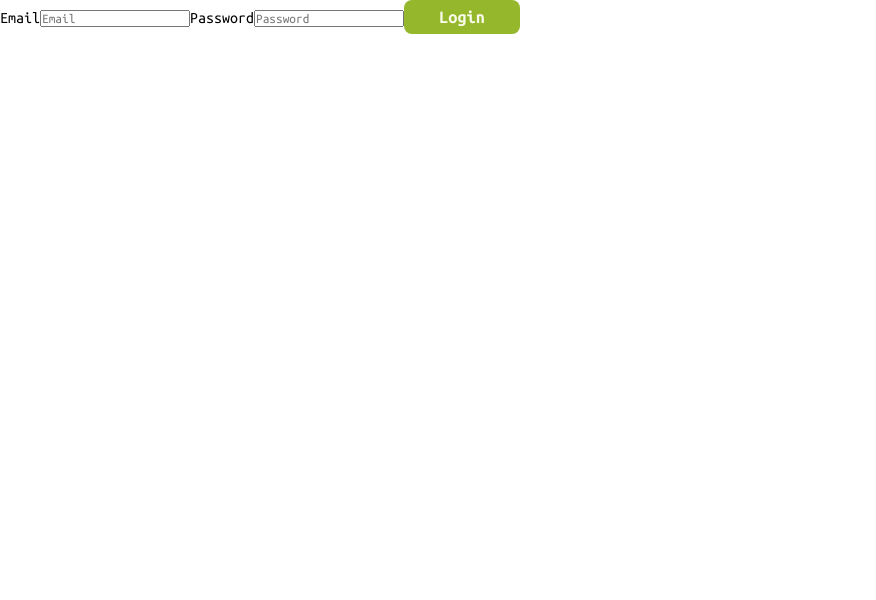
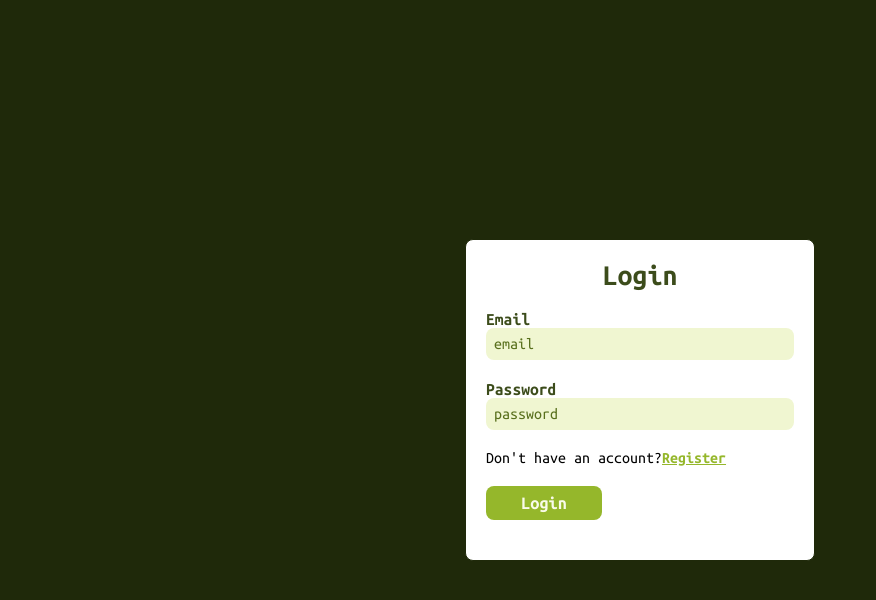
Before and after one commit to Juanfec4/fin-track, a React (Vite) app in the folder client/: page /auth/login in a window 1280 px wide. Shown: the top 600 px of the page, without its empty margins (0-876 px from the left). Built offline with nearby package versions, Linux system fonts and the light colour scheme.

Commit message:
Added: login & register form styles.

```diff
--- a/client/src/components/ui/forms/loginForm/index.tsx
+++ b/client/src/components/ui/forms/loginForm/index.tsx
@@ -1,12 +1,14 @@
 import { FC, FormEvent, useState } from "react";
 import Input, { InputType } from "../../inputs/textInput";
 import PrimaryButton from "../../buttons/primaryButton";
-import { useNavigate } from "react-router-dom";
+import { Link, useNavigate } from "react-router-dom";
 import { loginUser } from "../../../../services/apiService";
 import { saveCookie, getCookie } from "../../../../utils/cookies";
 import { saveToSession, getFromSession } from "../../../../utils/session";
 import { useAppDispatch } from "../../../../redux/store";
 import { login } from "../../../../redux/features/userSlice";
+
+import "./styles.scss";
 
 interface FormData {
   email: string;
@@ -53,9 +55,11 @@ const LoginForm: FC<LoginFormProps> = ({ setStatusMessage }) => {
 
   return (
     <form className="login-form" onSubmit={handleSubmit}>
+      <h2 className="login-form__title">Login</h2>
+      <div className="login-form__container">
         <Input
           fieldName="email"
-        placeholder="Email"
+          placeholder="email"
           label="Email"
           inputType={InputType.Text}
           value={formData.email}
@@ -65,7 +69,7 @@ const LoginForm: FC<LoginFormProps> = ({ setStatusMessage }) => {
         />
         <Input
           fieldName="password"
-        placeholder="Password"
+          placeholder="password"
           label="Password"
           inputType={InputType.Password}
           value={formData.password}
@@ -73,7 +77,14 @@ const LoginForm: FC<LoginFormProps> = ({ setStatusMessage }) => {
             setFormData({ ...formData, password: e.target.value })
           }
         />
+        <p className="login-form__text">
+          Don't have an account?
+          <Link to={"/auth/register"}>Register</Link>
+        </p>
+      </div>
+      <div className="login-form__container">
         <PrimaryButton text="Login" handleClick={() => ""} />
+      </div>
     </form>
   );
 };
--- /dev/null
+++ b/client/src/components/ui/forms/loginForm/styles.scss
@@ -0,0 +1,64 @@
+@use "../../../../assets/styles/partials/colors" as *;
+@use "../../../../assets/styles/partials/responsive" as *;
+@use "../../../../assets/styles/partials/variables" as *;
+@use "../../../../assets/styles/partials/mixins" as *;
+
+$width: 350px;
+.login-form {
+  padding: $padding-lg;
+  width: $width;
+  margin: auto;
+  border: solid $border-sm;
+  border-radius: $radius-sm;
+  background-color: white;
+  &__title {
+    text-align: center;
+  }
+  &__container {
+    display: flex;
+    flex-direction: column;
+    align-items: start;
+    justify-content: center;
+    margin: $margin-lg 0;
+    gap: $gap-lg;
+  }
+  &__text a {
+    font-style: normal;
+  }
+}
+
+.theme {
+  &--red {
+    .login-form {
+      border-color: $chestnut-950;
+      &__title {
+        color: $chestnut-900;
+      }
+      &__text a {
+        color: $chestnut-500;
+      }
+    }
+  }
+  &--blue {
+    .login-form {
+      border-color: $picton-blue-950;
+      &__title {
+        color: $picton-blue-900;
+      }
+      &__text a {
+        color: $picton-blue-500;
+      }
+    }
+  }
+  &--green {
+    .login-form {
+      border-color: $yellow-green-950;
+      &__title {
+        color: $yellow-green-900;
+      }
+      &__text a {
+        color: $yellow-green-500;
+      }
+    }
+  }
+}
--- a/client/src/components/ui/forms/registerForm/index.tsx
+++ b/client/src/components/ui/forms/registerForm/index.tsx
@@ -1,8 +1,9 @@
 import { FC, FormEvent, useState } from "react";
 import Input, { InputType } from "../../inputs/textInput";
 import PrimaryButton from "../../buttons/primaryButton";
-import { useNavigate } from "react-router-dom";
+import { Link, useNavigate } from "react-router-dom";
 import { registerUser } from "../../../../services/apiService";
+import "./styles.scss";
 
 interface FormData {
   username: string;
@@ -49,6 +50,8 @@ const RegisterForm: FC<RegisterFormProps> = ({ setStatusMessage }) => {
 
   return (
     <form className="register-form" onSubmit={handleSubmit}>
+      <h2 className="register-form__title">Register</h2>
+      <div className="register-form__container">
         <Input
           fieldName="username"
           placeholder="username"
@@ -89,7 +92,14 @@ const RegisterForm: FC<RegisterFormProps> = ({ setStatusMessage }) => {
             setFormData({ ...formData, passwordConfirmation: e.target.value })
           }
         />
-      <PrimaryButton text="Register" handleClick={() => ""} />
+        <p className="register-form__text">
+          Already have an account?
+          <Link to={"/auth/login"}>Login</Link>
+        </p>
+      </div>
+      <div className="register-form__container">
+        <PrimaryButton text="Login" handleClick={() => ""} />
+      </div>
     </form>
   );
 };
--- /dev/null
+++ b/client/src/components/ui/forms/registerForm/styles.scss
@@ -0,0 +1,64 @@
+@use "../../../../assets/styles/partials/colors" as *;
+@use "../../../../assets/styles/partials/responsive" as *;
+@use "../../../../assets/styles/partials/variables" as *;
+@use "../../../../assets/styles/partials/mixins" as *;
+
+$width: 350px;
+.register-form {
+  padding: $padding-lg;
+  width: $width;
+  margin: auto;
+  border: solid $border-sm;
+  border-radius: $radius-sm;
+  background-color: white;
+  &__title {
+    text-align: center;
+  }
+  &__container {
+    display: flex;
+    flex-direction: column;
+    align-items: start;
+    justify-content: center;
+    margin: $margin-lg 0;
+    gap: $gap-lg;
+  }
+  &__text a {
+    font-style: normal;
+  }
+}
+
+.theme {
+  &--red {
+    .register-form {
+      border-color: $chestnut-950;
+      &__title {
+        color: $chestnut-900;
+      }
+      &__text a {
+        color: $chestnut-500;
+      }
+    }
+  }
+  &--blue {
+    .register-form {
+      border-color: $picton-blue-950;
+      &__title {
+        color: $picton-blue-900;
+      }
+      &__text a {
+        color: $picton-blue-500;
+      }
+    }
+  }
+  &--green {
+    .register-form {
+      border-color: $yellow-green-950;
+      &__title {
+        color: $yellow-green-900;
+      }
+      &__text a {
+        color: $yellow-green-500;
+      }
+    }
+  }
+}
--- a/client/src/components/ui/inputs/textInput/index.tsx
+++ b/client/src/components/ui/inputs/textInput/index.tsx
@@ -1,5 +1,5 @@
 import { ChangeEvent, FC } from "react";
-
+import "./styles.scss";
 export enum InputType {
   Text = "text",
   Password = "password",
--- /dev/null
+++ b/client/src/components/ui/inputs/textInput/styles.scss
@@ -0,0 +1,68 @@
+@use "../../../../assets/styles/partials/colors" as *;
+@use "../../../../assets/styles/partials/responsive" as *;
+@use "../../../../assets/styles/partials/variables" as *;
+@use "../../../../assets/styles/partials/mixins" as *;
+
+.input {
+  display: flex;
+  flex-direction: column;
+  width: 100%;
+  &__label {
+    font-size: 1.1rem;
+    font-weight: bold;
+  }
+  &__field {
+    padding: $padding-sm;
+    border-radius: $radius-sm;
+    border: none;
+    outline: transparent;
+    font-size: 1rem;
+  }
+}
+.theme {
+  &--red {
+    .input {
+      &__label {
+        color: $chestnut-900;
+      }
+      &__field {
+        border-color: $chestnut-950;
+        background-color: $chestnut-100;
+        color: $chestnut-950;
+        &::placeholder {
+          color: $chestnut-700;
+        }
+      }
+    }
+  }
+  &--blue {
+    .input {
+      &__label {
+        color: $picton-blue-900;
+      }
+      &__field {
+        border-color: $picton-blue-950;
+        background-color: $picton-blue-100;
+        color: $picton-blue-950;
+        &::placeholder {
+          color: $picton-blue-700;
+        }
+      }
+    }
+  }
+  &--green {
+    .input {
+      &__label {
+        color: $yellow-green-900;
+      }
+      &__field {
+        border-color: $yellow-green-950;
+        background-color: $yellow-green-100;
+        color: $yellow-green-950;
+        &::placeholder {
+          color: $yellow-green-700;
+        }
+      }
+    }
+  }
+}
--- a/client/src/components/ui/menus/scrollMenu/index.tsx
+++ b/client/src/components/ui/menus/scrollMenu/index.tsx
@@ -1,4 +1,4 @@
-import { FC, MouseEvent, useState } from "react";
+import { FC, useState } from "react";
 import ScrollIntoView from "react-scroll-into-view";
 import "./styles.scss";
 type scrollLink = {
--- a/client/src/pages/login/index.tsx
+++ b/client/src/pages/login/index.tsx
@@ -2,7 +2,7 @@ import { FC, useEffect, useState } from "react";
 import LoginForm from "../../components/ui/forms/loginForm";
 import { useUserStatus } from "../../hooks/useUserStatus";
 import { useNavigate } from "react-router-dom";
-
+import "./styles.scss";
 const LoginPage: FC = () => {
   const [status, setStatus] = useState("");
   const isLoggedIn = useUserStatus();
--- /dev/null
+++ b/client/src/pages/login/styles.scss
@@ -0,0 +1,27 @@
+@use "../../assets/styles/partials/colors" as *;
+@use "../../assets/styles/partials/responsive" as *;
+@use "../../assets/styles/partials/variables" as *;
+@use "../../assets/styles/partials/mixins" as *;
+
+.login-page {
+  display: flex;
+  height: 100vh;
+}
+
+.theme {
+  &--red {
+    .login-page {
+      background-color: $chestnut-950;
+    }
+  }
+  &--blue {
+    .login-page {
+      background-color: $picton-blue-950;
+    }
+  }
+  &--green {
+    .login-page {
+      background-color: $yellow-green-950;
+    }
+  }
+}
--- a/client/src/pages/register/index.tsx
+++ b/client/src/pages/register/index.tsx
@@ -1,8 +1,18 @@
-import { FC, useState } from "react";
+import { FC, useEffect, useState } from "react";
 import RegisterForm from "../../components/ui/forms/registerForm";
+import { useNavigate } from "react-router-dom";
+import { useUserStatus } from "../../hooks/useUserStatus";
+
+import "./styles.scss";
 
 const RegisterPage: FC = () => {
   const [status, setStatus] = useState("");
+  const isLoggedIn = useUserStatus();
+  const navigator = useNavigate();
+
+  useEffect(() => {
+    if (isLoggedIn) navigator("/web-app");
+  }, []);
   return (
     <div className="register-page">
       <RegisterForm
--- /dev/null
+++ b/client/src/pages/register/styles.scss
@@ -0,0 +1,27 @@
+@use "../../assets/styles/partials/colors" as *;
+@use "../../assets/styles/partials/responsive" as *;
+@use "../../assets/styles/partials/variables" as *;
+@use "../../assets/styles/partials/mixins" as *;
+
+.register-page {
+  display: flex;
+  height: 100vh;
+}
+
+.theme {
+  &--red {
+    .register-page {
+      background-color: $chestnut-950;
+    }
+  }
+  &--blue {
+    .register-page {
+      background-color: $picton-blue-950;
+    }
+  }
+  &--green {
+    .register-page {
+      background-color: $yellow-green-950;
+    }
+  }
+}
```
Lines whose indentation alone changed are shown as unchanged.
